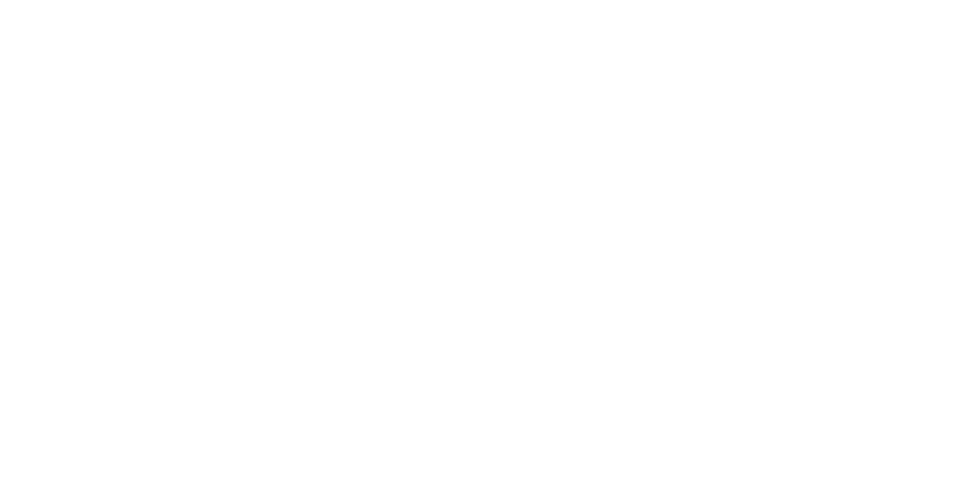
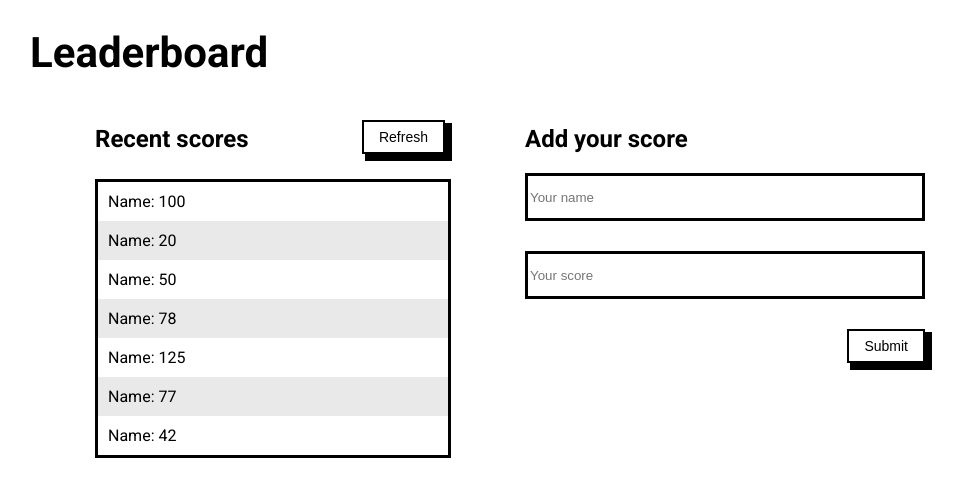
Before and after one commit to Peter1907/leaderboard, a website built with webpack: page src/index.html in a window 1280 px wide. Shown: the whole page, without its empty margins (130-1093 px from the left). Built offline with nearby package versions, Linux system fonts and the light colour scheme.

Commit message:
Add html, css & JS

```diff
--- a/src/index.html
+++ b/src/index.html
@@ -4,11 +4,28 @@
   <meta charset="UTF-8">
   <meta http-equiv="X-UA-Compatible" content="IE=edge">
   <meta name="viewport" content="width=device-width, initial-scale=1.0">
-  <title>Document</title>
+  <title>Leaderboard</title>
 </head>
 <body>
   <div class="container">
+    <h1>Leaderboard</h1>
+    <div class="wrapper">
+      <section class="scores">
+        <h2>Recent scores</h2>
+        <button id="refresh" type="button">Refresh</button>
+        <ul class="board">
+        </ul>
+      </section>
+      <section class="Add">
+        <h2>Add your score</h2>
+        <form>
+          <input type="text" id="name" placeholder="Your name">
+          <input type="text" id="score" placeholder="Your score">
+          <button id="add" type="submit">Submit</button>
+        </form>
+      </section>
+    </div>
   </div>
-  <script type="module" src="./index.js"></script>
+  <script type="module" src="main.js"></script>
 </body>
 </html>
--- a/src/index.js
+++ b/src/index.js
@@ -1 +1,9 @@
 import './style.css';
+
+const list = [100, 20, 50, 78, 125, 77, 42];
+const board = document.querySelector('.board');
+list.forEach(item => {
+  const li = document.createElement('li');
+  li.innerText = `Name: ${item}`;
+  board.appendChild(li);
+});
--- a/src/style.css
+++ b/src/style.css
@@ -0,0 +1,91 @@
+@import url('https://fonts.googleapis.com/css2?family=Roboto:wght@400;500;700&display=swap');
+
+body {
+  margin: 0;
+  font-family: 'Roboto', sans-serif;
+}
+
+.container {
+  width: 100%;
+  max-width: 1200px;
+  margin: 0 auto;
+}
+
+.container h1 {
+  margin-left: 10%;
+  font-size: 42px;
+}
+
+.wrapper {
+  display: flex;
+  justify-content: center;
+  height: 100vh;
+  gap: 30px;
+  flex-wrap: wrap;
+}
+
+.scores,
+.Add {
+  width: 400px;
+  position: relative;
+}
+
+form {
+  display: flex;
+  flex-direction: column;
+  justify-content: center;
+  gap : 30px;
+}
+
+form input {
+  border: 3px solid black;
+  width: auto;
+  font-weight: 500;
+  height: 40px;
+}
+
+button {
+  padding: 7px 15px;
+  background-color: white;
+  border: 2px solid black;
+  font-size: 14px;
+  font-weight: 500;
+  box-shadow: 5px 5px 0 2px;
+}
+
+form button {
+  align-self: flex-end;
+}
+
+.scores h2 {
+  display: inline-block;
+  margin-right: 30px;
+}
+
+.scores button {
+  position: absolute;
+  right: 50px;
+  top: 15px;
+}
+
+.board {
+  list-style-type: none;
+  border: 3px solid black;
+  margin: 1.5% 0;
+  padding: 0;
+  display: flex;
+  flex-direction: column;
+  width: 350px;
+}
+
+.board li {
+  padding: 10px;
+}
+
+.board li:nth-child(odd) {
+  background-color: rgb(255, 255, 255);
+}
+
+.board li:nth-child(even) {
+  background-color: rgb(233, 233, 233);
+}
--- a/webpack.config.js
+++ b/webpack.config.js
@@ -1,3 +1,4 @@
+/* eslint-disable*/
 const path = require('path');
 const HtmlWebpackPlugin = require('html-webpack-plugin');
 
@@ -6,11 +7,6 @@ module.exports = {
   mode: 'development',
   devServer: {
     static: './dist',
-  },
-  output: {
-    filename: '[name].js',
-    path: path.resolve(__dirname, 'dist'),
-    clean: true,
   },
   optimization: {
     runtimeChunk: 'single',
@@ -25,7 +21,12 @@ module.exports = {
   },
   plugins: [
     new HtmlWebpackPlugin({
-      title: 'Output Management',
+      template: './src/index.html',
     }),
   ],
+  output: {
+    filename: '[name].js',
+    path: path.resolve(__dirname, 'dist'),
+    clean: true,
+  },
 };
```
Also changed, not shown: dist/index.html, dist/main.js.
